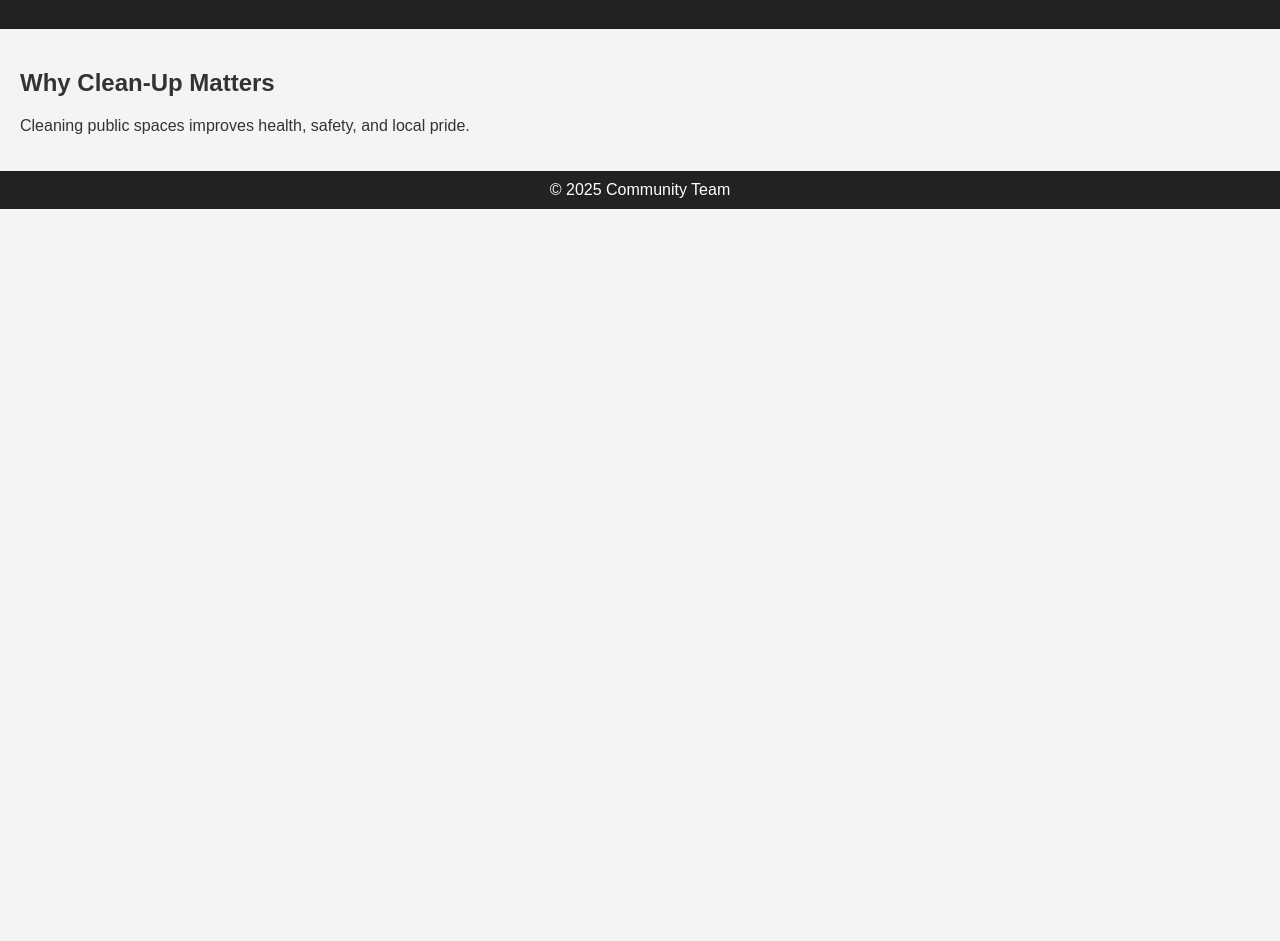
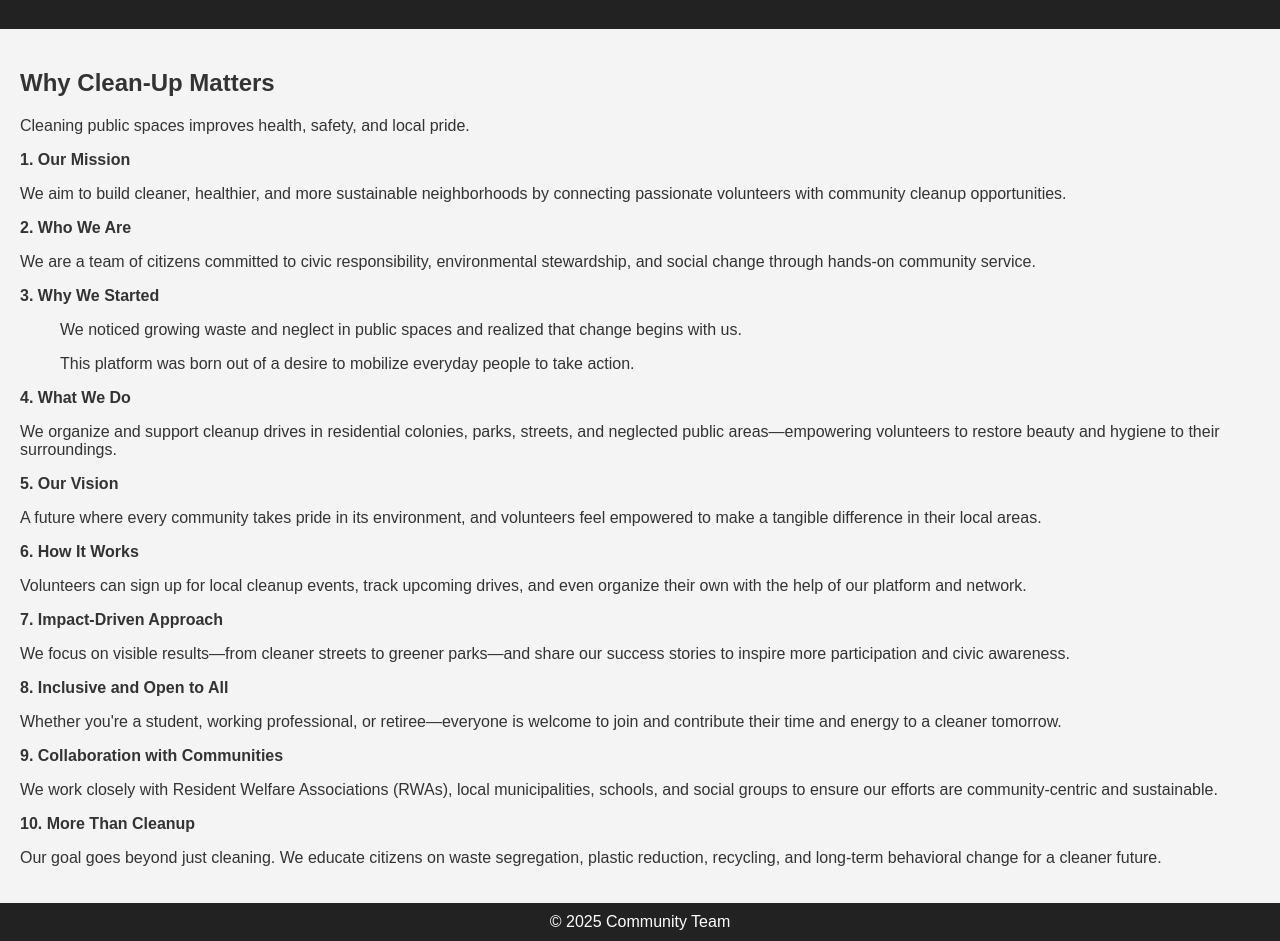
Before and after one commit to rupesh1806-a/community-clean-up, a plain HTML site: page about.html in a window 1280 px wide. Shown: the part 109-1050 px from the top of the page. Before the commit the page ends 800 px from the top, so only its background shows below. Drawn offline with Linux system fonts and the light colour scheme.

Commit message:
about.html

```diff
--- a/about.html
+++ b/about.html
@@ -16,6 +16,33 @@
   <main>
     <h2>Why Clean-Up Matters</h2>
     <p>Cleaning public spaces improves health, safety, and local pride.</p>
+    <b>1. Our Mission</b>
+    <p>We aim to build cleaner, healthier, and more sustainable neighborhoods by connecting passionate volunteers with community cleanup opportunities.</p>
+    <b>2. Who We Are</b>
+    <p>We are a team of citizens committed to civic responsibility, environmental stewardship, and social change through hands-on community service.</p>
+    <b>3. Why We Started</b>
+    <ol>
+    <p>We noticed growing waste and neglect in public spaces and realized that change begins with us.</p>
+      <p>This platform was born out of a desire to mobilize everyday people to take action.</p>
+      </ol>
+    <b>4. What We Do</b>
+    <p>We organize and support cleanup drives in residential colonies, parks, streets, and neglected public areas—empowering volunteers to restore beauty and hygiene to their surroundings.</p>
+    <b>5. Our Vision</b>
+    <p>A future where every community takes pride in its environment, and volunteers feel empowered to make a tangible difference in their local areas.</p>
+    <b>6. How It Works</b>
+<p>Volunteers can sign up for local cleanup events, track upcoming drives, and even organize their own with the help of our platform and network.
+</p>
+<b>7. Impact-Driven Approach</b>
+<p>We focus on visible results—from cleaner streets to greener parks—and share our success stories to inspire more participation and civic awareness.
+</p>
+<b>8. Inclusive and Open to All</b>
+<p>Whether you're a student, working professional, or retiree—everyone is welcome to join and contribute their time and energy to a cleaner tomorrow.
+</p>
+<b>9. Collaboration with Communities</b>
+<p>We work closely with Resident Welfare Associations (RWAs), local municipalities, schools, and social groups to ensure our efforts are community-centric and sustainable.
+</p>
+<b>10. More Than Cleanup</b>
+<p>Our goal goes beyond just cleaning. We educate citizens on waste segregation, plastic reduction, recycling, and long-term behavioral change for a cleaner future.</p>
   </main>
   <footer>&copy; 2025 Community Team</footer>
 </body>
```
